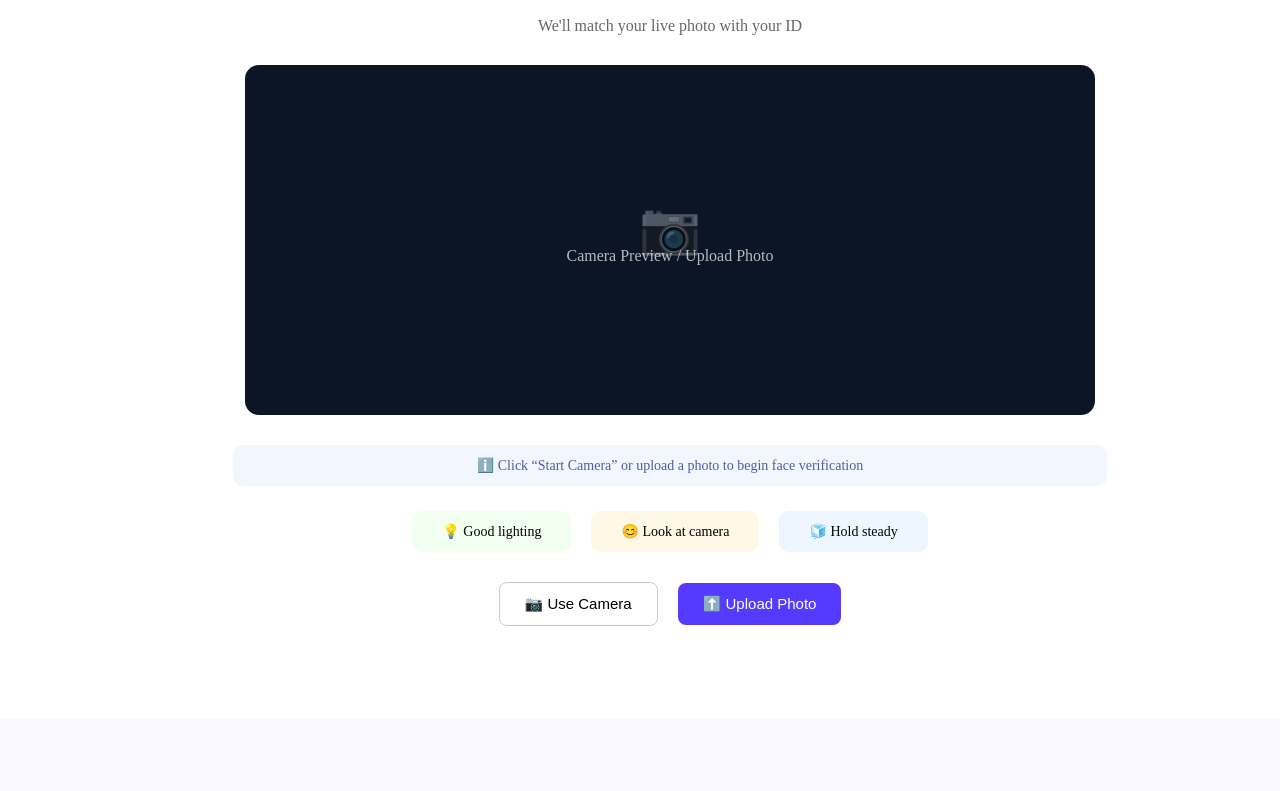
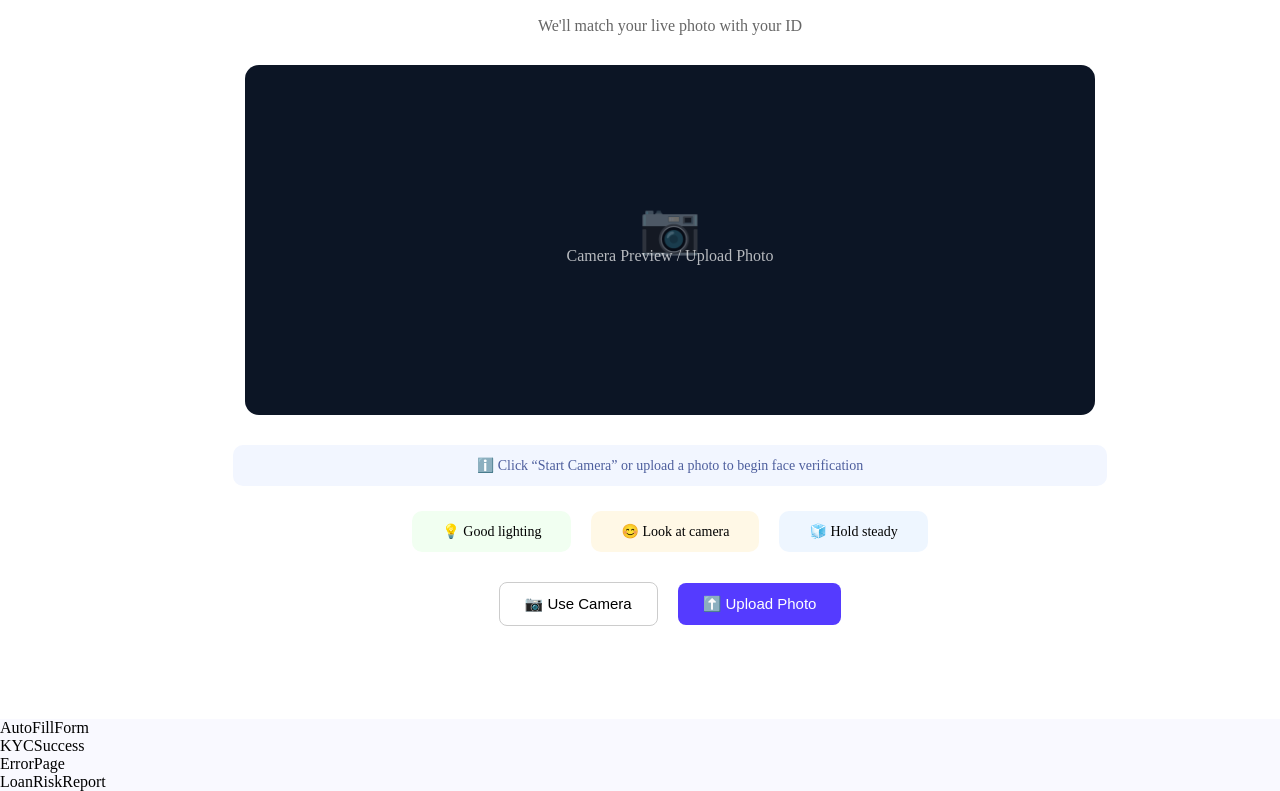
Before and after one commit to chendrayasaravanan07-alt/KYC-Application, a React (Vite) app in the folder client/: page / in a window 1280 px wide. Shown: the part 2621-3412 px from the top of the page. Before the commit the page ends 3340 px from the top, so only its background shows below. Built offline with nearby package versions, Linux system fonts and the light colour scheme.

Commit message:
Add new pages to App component

```diff
--- a/client/src/App.jsx
+++ b/client/src/App.jsx
@@ -1,7 +1,11 @@
+import AutoFillForm from "./pages/AutoFillForm";
+import ErrorPage from "./pages/ErrorPage";
 import FaceVerification from "./pages/FaceVerification";
 import HomePage from "./pages/Home";
+import KYCSuccess from "./pages/KYCSuccess";
 import KYCUpload from "./pages/KYCUpload";
 import Language from "./pages/Language";
+import LoanRiskReport from "./pages/LoanRiskReport";
 
 export default function App() {
   return (
@@ -10,6 +14,11 @@ export default function App() {
       <Language/>
       <KYCUpload/>
       <FaceVerification/>
+      <AutoFillForm/>
+      <KYCSuccess/>
+      <ErrorPage/>
+      <LoanRiskReport/>
+
     </div>
   );
 }
```
